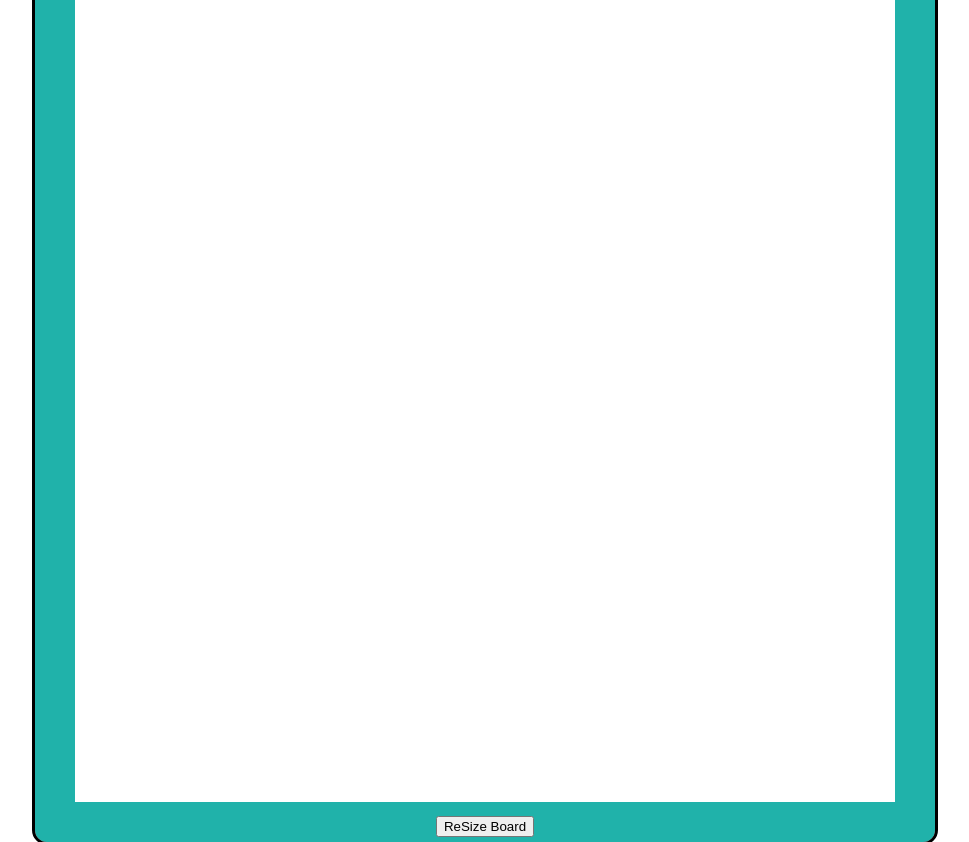
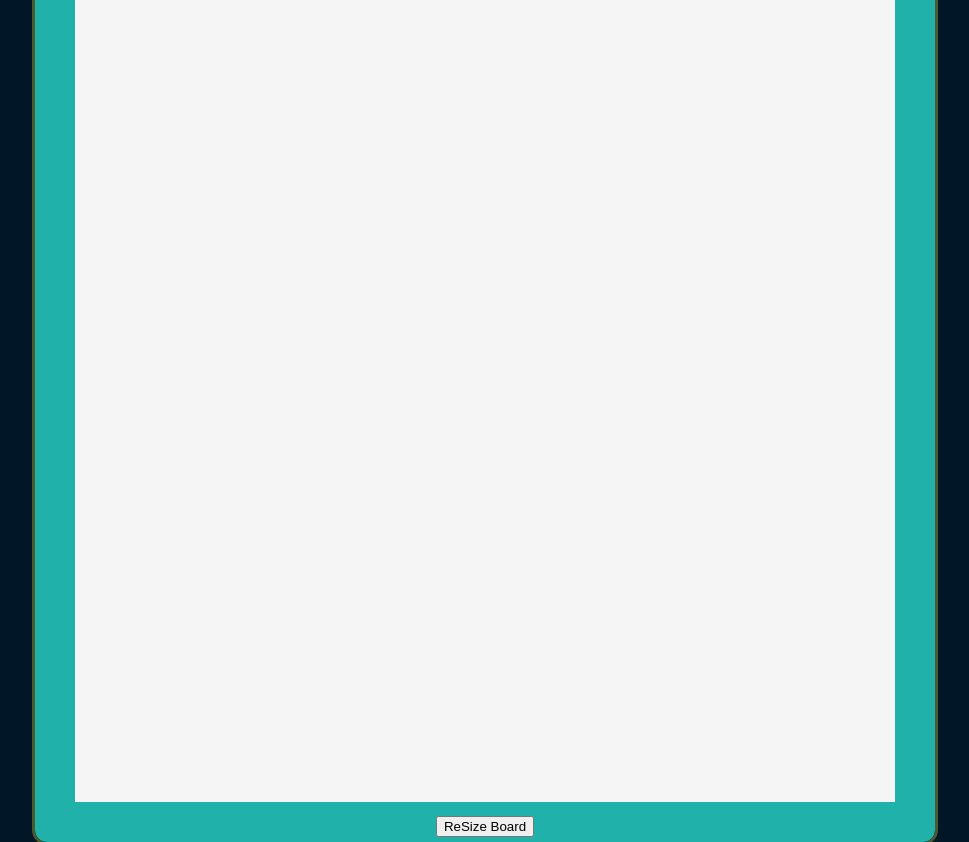
Before and after one commit to Riskoder/Etch-a-Sketch, a plain HTML site: page index.html in a window 1280 px wide. Shown: the part 78-920 px from the top of the page, without its empty margins (155-1124 px from the left). Drawn offline with Linux system fonts and the light colour scheme; a web font is replaced by a local one.

Commit message:
Added body background color and outline color changed

```diff
--- a/style.css
+++ b/style.css
@@ -7,6 +7,8 @@ body {
   justify-content: center;
 
   font-family: 'Pacifico';
+
+  background-color: rgb(1, 22, 39);
 }
 
 .container {
@@ -18,9 +20,11 @@ body {
 
   margin-top: 20px;
 
+  background-color: whitesmoke;
+
   border: 40px solid lightseagreen;
   border-radius: 12px;
-  outline: 3px solid black;
+  outline: 3px solid rgb(73, 90, 48);
 
   width: 820px;
   height: 820px;
```
